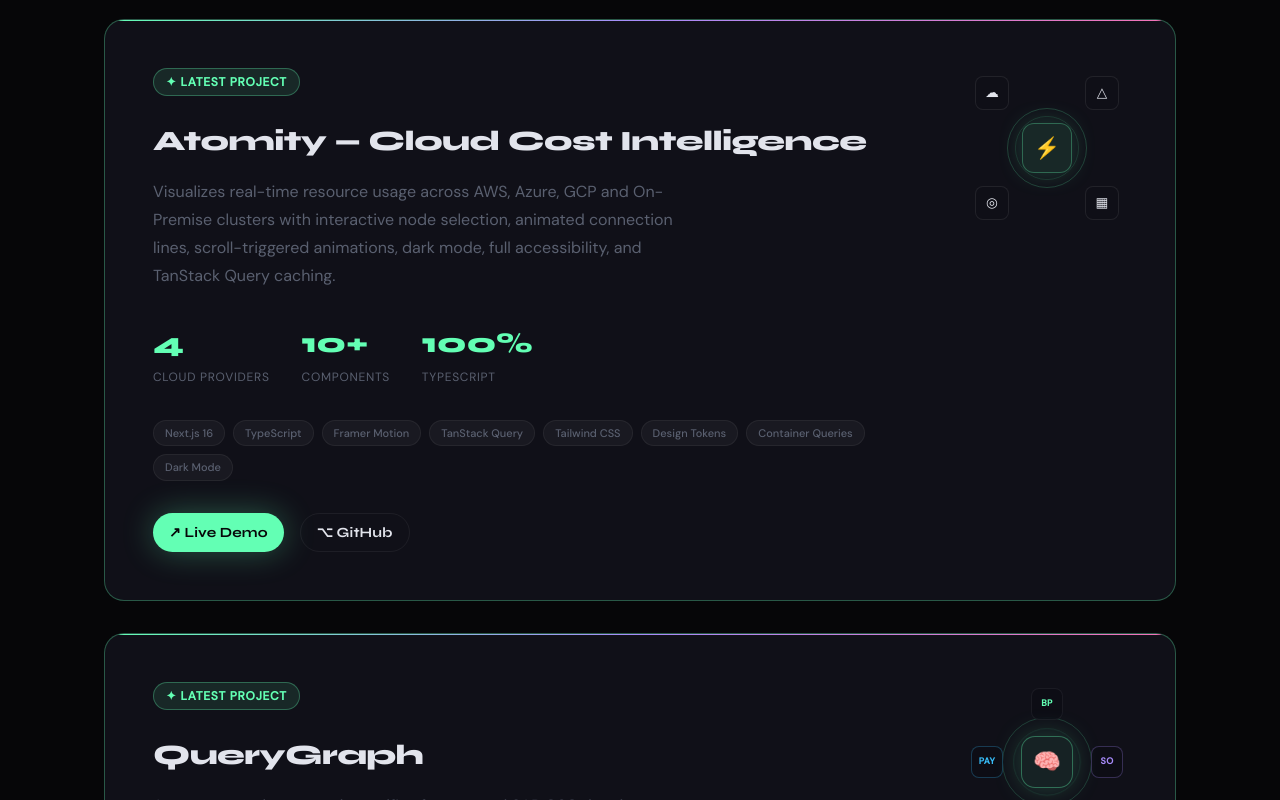
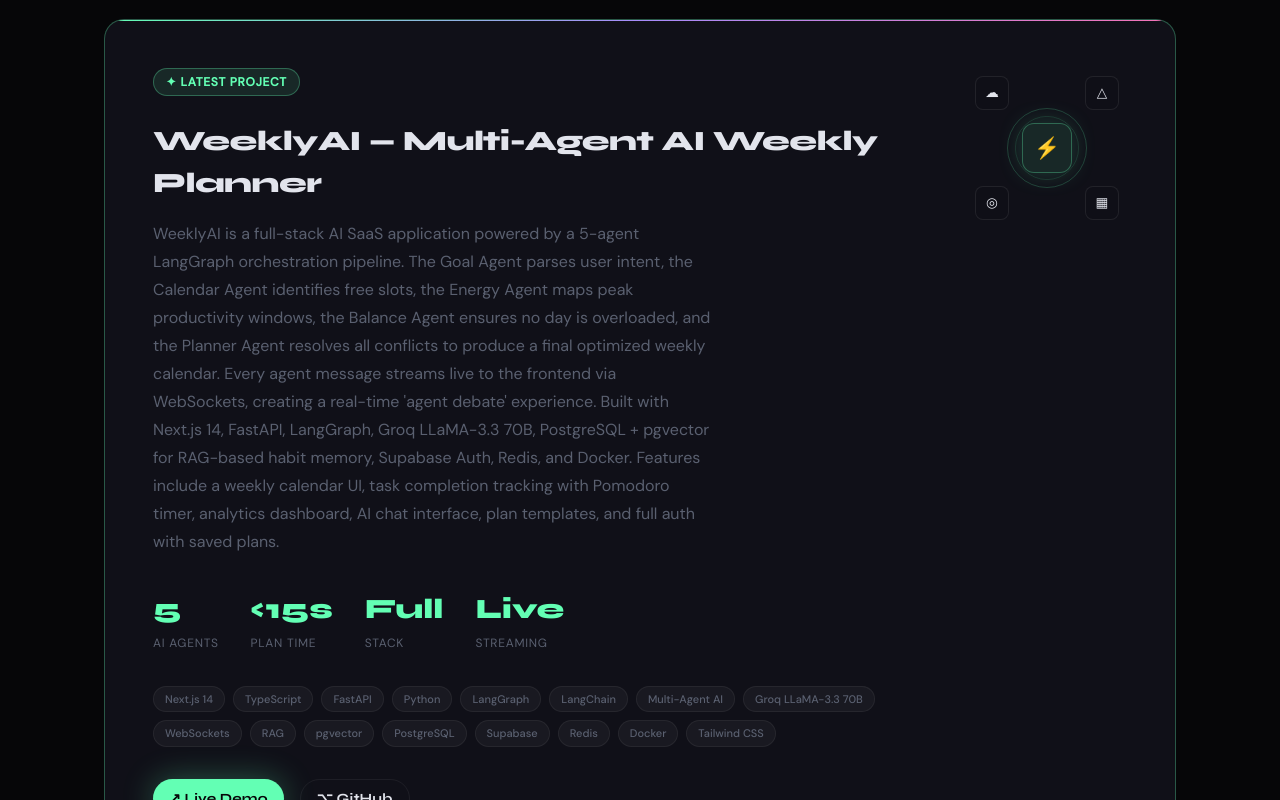
Before and after one commit to SahilArate/sahil-portfolio, a Next.js app: page / in a window 1280 px wide. Shown: the part 4020-4820 px from the top of the page. Built offline with nearby package versions, Linux system fonts and the light colour scheme.

Commit message:
feat: added the ai agent weekly planner project

```diff
--- a/src/data/projects.ts
+++ b/src/data/projects.ts
@@ -1,6 +1,74 @@
 import type { Project } from "@/types";
 
 export const projects: Project[] = [
+  {
+    id: "weeklyai",
+    title: "WeeklyAI — Multi-Agent AI Weekly Planner",
+    description:
+      "Production-grade multi-agent AI system where 5 specialized LangGraph agents debate, negotiate, and autonomously build your perfect weekly schedule from plain-English goals — streamed live in real time.",
+    longDescription:
+      "WeeklyAI is a full-stack AI SaaS application powered by a 5-agent LangGraph orchestration pipeline. The Goal Agent parses user intent, the Calendar Agent identifies free slots, the Energy Agent maps peak productivity windows, the Balance Agent ensures no day is overloaded, and the Planner Agent resolves all conflicts to produce a final optimized weekly calendar. Every agent message streams live to the frontend via WebSockets, creating a real-time 'agent debate' experience. Built with Next.js 14, FastAPI, LangGraph, Groq LLaMA-3.3 70B, PostgreSQL + pgvector for RAG-based habit memory, Supabase Auth, Redis, and Docker. Features include a weekly calendar UI, task completion tracking with Pomodoro timer, analytics dashboard, AI chat interface, plan templates, and full auth with saved plans.",
+    tags: [
+      "Next.js 14",
+      "TypeScript",
+      "FastAPI",
+      "Python",
+      "LangGraph",
+      "LangChain",
+      "Multi-Agent AI",
+      "Groq LLaMA-3.3 70B",
+      "WebSockets",
+      "RAG",
+      "pgvector",
+      "PostgreSQL",
+      "Supabase",
+      "Redis",
+      "Docker",
+      "Tailwind CSS",
+    ],
+    liveUrl: "https://multi-agent-ai-weekly-planner.vercel.app/",
+    githubUrl: "https://github.com/SahilArate/Multi-agent-AI-weekly-planner",
+    featured: true,
+    icon: "🧠",
+    accentColor: "#3b82f6",
+    metrics: [
+      { label: "AI Agents", value: "5" },
+      { label: "Plan Time", value: "<15s" },
+      { label: "Stack", value: "Full" },
+      { label: "Streaming", value: "Live" },
+    ],
+  },
+  {
+    id: "querygraph",
+    title: "QueryGraph",
+    description:
+      "LLM-powered SAP Order-to-Cash intelligence platform. Ask questions in plain English — the system generates SQL, queries a dual PostgreSQL + Neo4j database, and streams answers token-by-token.",
+    longDescription:
+      "A context graph system that unifies fragmented SAP O2C data into an interactive knowledge graph with a natural language query interface. Users can trace full order-to-cash flows, detect broken pipelines, and explore customer clusters — all through conversational queries powered by Groq's LLaMA 3.3 70B with streaming SSE responses.",
+    tags: [
+      "Next.js 14",
+      "FastAPI",
+      "PostgreSQL",
+      "Neo4j",
+      "Groq LLaMA 3.3",
+      "Cytoscape.js",
+      "TypeScript",
+      "Python",
+      "SSE Streaming",
+    ],
+    icon: "🔮",
+    accentColor: "#63ffb4",
+    featured: true,
+    liveUrl: "https://query-graph-llm-powered-data-intell.vercel.app/",
+    githubUrl:
+      "https://github.com/SahilArate/QueryGraph-LLM-Powered-Data-Intelligence",
+    metrics: [
+      { value: "70B", label: "LLM Params" },
+      { value: "2 DBs", label: "PostgreSQL + Neo4j" },
+      { value: "SSE", label: "Streaming Responses" },
+      { value: "7", label: "Graph Node Types" },
+    ],
+  },
   {
     id: "atomity",
     title: "Atomity — Cloud Cost Intelligence",
@@ -25,32 +93,8 @@
     accentColor: "#63ffb4",
     metrics: [
       { label: "Cloud Providers", value: "4" },
-      { label: "Components",      value: "10+" },
-      { label: "TypeScript",      value: "100%" },
-    ],
-  },
-  // ─── ADD THIS AS THE FIRST ENTRY IN YOUR projects array ───────────────────────
-// File: src/data/projects.ts  (or wherever your projects array lives)
-// Make sure featured: true so it renders as FeaturedProject at the top.
-
-  {
-    id: "querygraph",
-    title: "QueryGraph",
-    description:
-      "LLM-powered SAP Order-to-Cash intelligence platform. Ask questions in plain English — the system generates SQL, queries a dual PostgreSQL + Neo4j database, and streams answers token-by-token.",
-    longDescription:
-      "A context graph system that unifies fragmented SAP O2C data into an interactive knowledge graph with a natural language query interface. Users can trace full order-to-cash flows, detect broken pipelines, and explore customer clusters — all through conversational queries powered by Groq's LLaMA 3.3 70B with streaming SSE responses.",
-    tags: ["Next.js 14", "FastAPI", "PostgreSQL", "Neo4j", "Groq LLaMA 3.3", "Cytoscape.js", "TypeScript", "Python", "SSE Streaming"],
-    icon: "🔮",
-    accentColor: "#63ffb4",
-    featured: true,
-    liveUrl: "https://query-graph-llm-powered-data-intell.vercel.app/",
-    githubUrl: "https://github.com/SahilArate/QueryGraph-LLM-Powered-Data-Intelligence",
-    metrics: [
-      { value: "70B", label: "LLM Params" },
-      { value: "2 DBs", label: "PostgreSQL + Neo4j" },
-      { value: "SSE", label: "Streaming Responses" },
-      { value: "7", label: "Graph Node Types" },
+      { label: "Components", value: "10+" },
+      { label: "TypeScript", value: "100%" },
     ],
   },
   {
```
